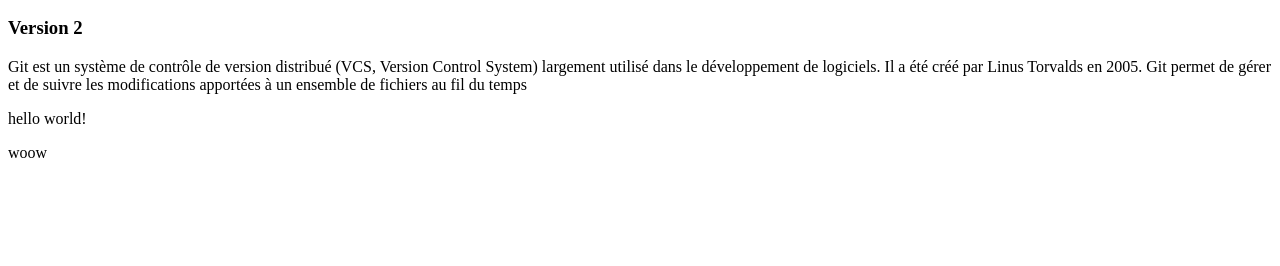
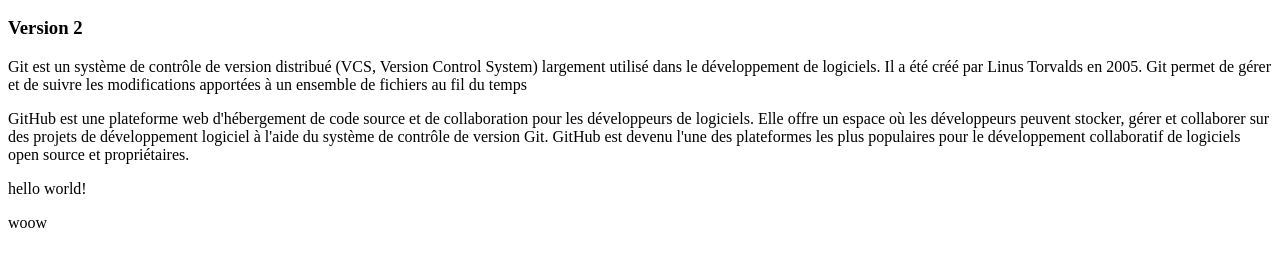
Before and after one commit to Hasnaee12/cit, a plain HTML site: page index.html in a window 1280 px wide. Shown: the part 110-376 px from the top of the page. Drawn offline with Linux system fonts and the light colour scheme.

Commit message:
version 2

```diff
--- a/index.html
+++ b/index.html
@@ -17,6 +17,15 @@
             Git permet de gérer et de suivre les modifications apportées à un ensemble de fichiers au
             fil du temps
         </p>
+        <p>
+            GitHub est une plateforme web d'hébergement de code source et de collaboration pour les développeurs de
+            logiciels. Elle offre un espace où les développeurs peuvent stocker, gérer et collaborer sur des
+            projets de développement logiciel à l'aide du système de contrôle de version Git. GitHub est devenu
+            l'une des plateformes les plus populaires pour le développement collaboratif de logiciels open source
+            et propriétaires.
+        </p>
+
+
 
         <p>hello world!</p>
         <p>woow </p>
```
